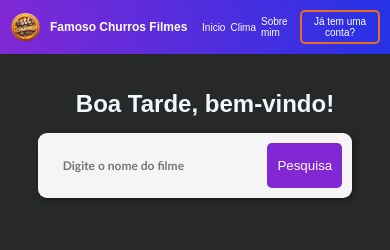
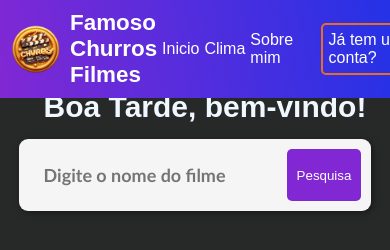
Before and after one commit to MateusSanfer/pesquisa-de-filmes, a plain HTML site: page index.html in a window 390 px wide. Drawn offline with Linux system fonts and the light colour scheme.

Commit message:
Add responsividade 3

```diff
--- a/src/css/styles.css
+++ b/src/css/styles.css
@@ -152,7 +152,30 @@ div.item img {
   width: 100%;
 }
 
-@media(max-width: 769px){
+@media(max-width: 810px){
+  .title h1{
+    font-size: 1.4rem;
+  }
+  .churros{
+    max-width: 50px;
+    height: 50px;
+  }
+
+  ul{
+    display: flex;
+    justify-content: space-around;
+    align-items: center;
+    flex-direction: row;
+    font-size: 1rem;
+  }
+
+  .inscreva-se-btn{
+    padding: 6px;
+    width: 160px;
+  }
+}
+
+/* @media(max-width: 425px){
   .title h1{
     font-size: 12px;
   }
@@ -204,4 +227,4 @@ div.item img {
     font-size: 12px;
     padding: 5px;
   }
-}
+}  */
```
